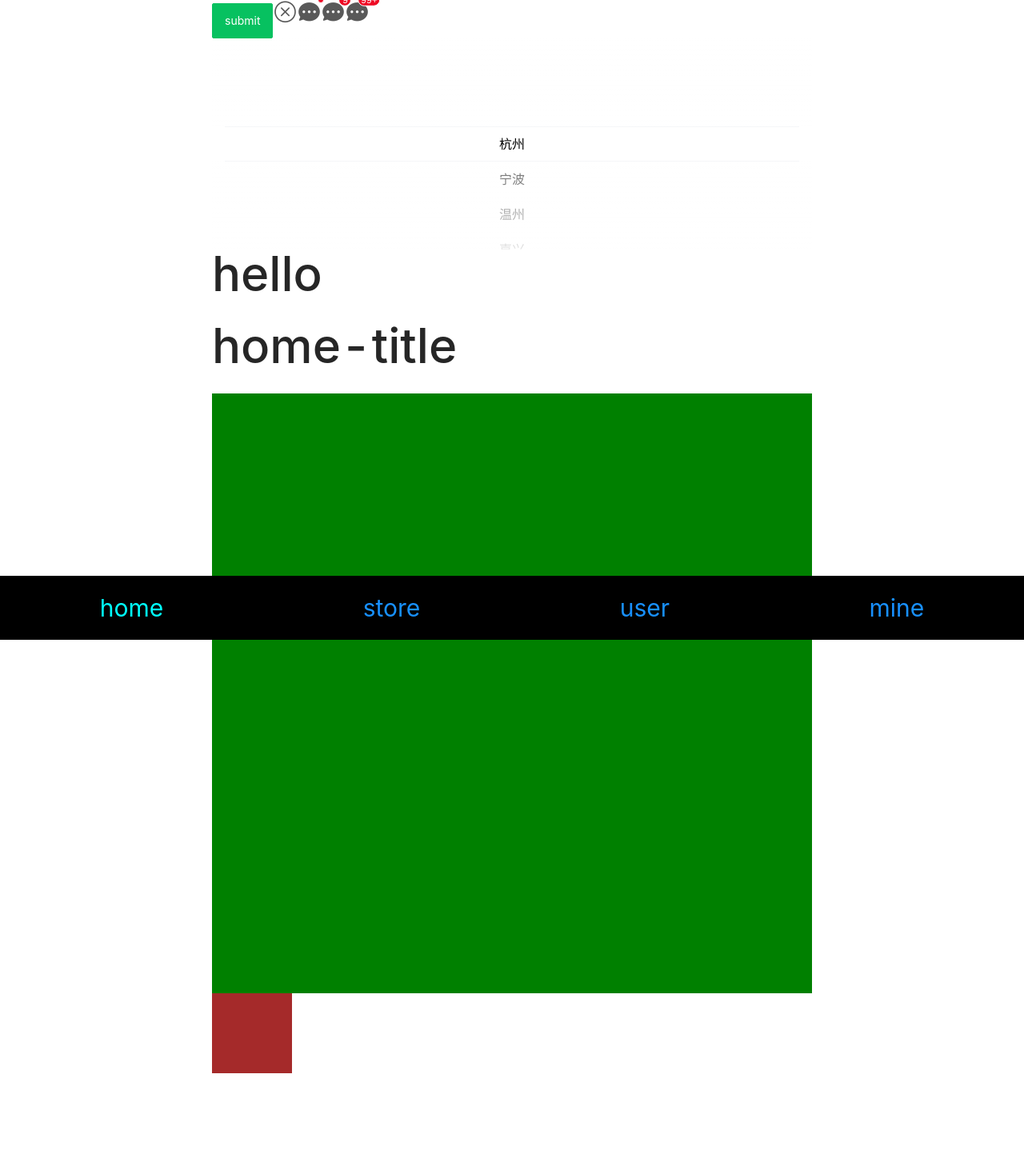
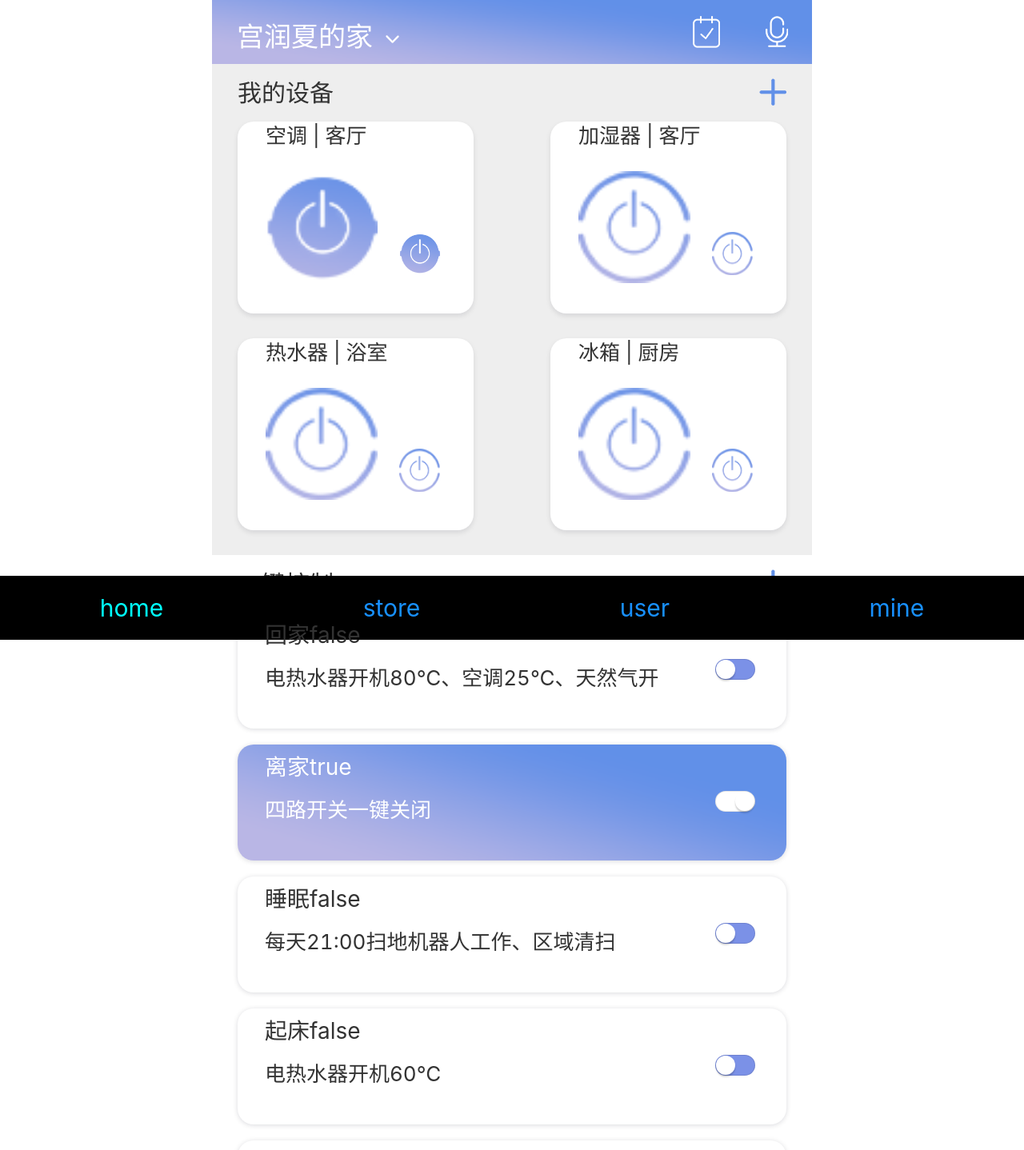
Before and after one commit to yuanyuanDang/meijv, a Vue app: page / in a window 1280 px wide. Shown: the top 1438 px of the page at 80% size. Before the commit the page ends 1342 px from the top, so only its background shows below. Built offline with nearby package versions, Linux system fonts and the light colour scheme.

Commit message:
finish home.vue

```diff
--- a/src/assets/stylesheets/views/home-view.scss
+++ b/src/assets/stylesheets/views/home-view.scss
@@ -1,15 +1,163 @@
 .home-container {
-  line-height: 1;
-
-  .box {
-    height: 7.5rem;
-    width: 7.5rem;
-    background: green;
+  font-size: 50px;
+  .header{
+    position: relative;
+    width: 100%;
+    height: .8rem;
+    .background{
+      position: absolute;
+      left: 0;
+      top: 0;
+      width: 100%;
+      height: .8rem;
+    }
+    .header-left{
+      float: left;
+      position: relative;
+      margin-left: .31rem;
+      font-size: .34rem;
+      color: #ffffff;
+      z-index: 2;
+      margin-top: .2rem;
+      span{
+        font-size: .34rem;
+      }
+      img{
+        height: .24rem;
+        width: .31rem;
+      }
+    }
+    .header-right{
+      float: right;
+      margin-right: .3rem;
+      display: flex;
+      position: relative;
+      margin-top: .2rem;
+      img:nth-child(1){
+        width: .34rem;
+        height: .4rem;
+        margin-right: .57rem;
+      }
+      img:nth-child(2){
+        width: .28rem;
+        height: .39rem;
+      }
+    }
+  }
+  .add-equipment{
+    padding: 0 .32rem;
+    background-color: #eeeeee;
+    .add-equipment-top{
+      height: .72rem;
+      width: 100%;
+      span{
+        line-height: .72rem;
+        font-size: .3rem;
+        color: #333;
+        float: left;
+        display: block;
+      }
+      img{
+        width: .34rem;
+        float: right;
+        margin-top: .18rem;
+      }
+    }
+    .add-equipment-bottom {
+     display: flex;
+      flex-wrap: wrap;
+      justify-content: space-between;
+      .equipment {
+        position: relative;
+        width: 2.95rem;
+        height: 2.4rem;
+        box-shadow:0 .03rem .06rem 0 rgba(0,14,31,0.1);
+        border-radius:20px;
+        background-color: #fff;
+        padding-left: .35rem;
+        margin-bottom: .31rem;
+        p {
+          font-size: .26rem;
+          line-height: .36rem;
+          color: #333333;
+        }
+        div {
+          img:nth-child(1) {
+            height: 1.4rem;
+            width: 1.4rem;
+          }
+          img:nth-child(2) {
+            position: absolute;
+            right: .42rem;
+            bottom: .48rem;
+            height: .54rem;
+            width: .51rem;
+          }
+        }
+      }
+    }
+  }
+  .controls{
+    padding: 0 .32rem;
+    .control-top{
+      height: .72rem;
+      width: 100%;
+      span{
+        line-height: .72rem;
+        font-size: .3rem;
+        color: #333;
+        float: left;
+        display: block;
+      }
+      img{
+        width: .34rem;
+        float: right;
+        margin-top: .18rem;
+      }
+    }
+    .control{
+      position: relative;
+      box-shadow:0 1px 6px 0 rgba(0,14,31,0.15);
+      border-radius:20px;
+      height: 1.45rem;
+      padding-top: .15rem;
+      padding-left: .34rem;
+      margin-bottom: .2rem;
+      color: #333333;
+      font-weight: 400;
+      overflow: hidden;
+      img{
+        position: absolute;
+        top: 0;
+        left: 0;
+        width: 0;
+        height: 0;
+      }
+      p:nth-child(2){
+        position: relative;
+        font-size: .28rem;
+        line-height: .26rem;
+        z-index: 3;
+      }
+      p:nth-child(3){
+        position: relative;
+        font-size: .26rem;
+        line-height: .26rem;
+        z-index: 3;
+      }
+      .switch{
+       position: absolute;
+        top: .58rem;
+        right: .39rem;
+      }
+    }
+    .select-control.control{
+      color: white;
+      img{
+        width: 100%;
+        height: 100%;
+      }
+    }
   }
 
-  .box1 {
-    height: 1rem;
-    width: 1rem;
-    background: brown;
-  }
 }
--- a/src/components/vant-component.js
+++ b/src/components/vant-component.js
@@ -10,7 +10,8 @@ import {
   Row,
   Col,
   Tab,
-  Tabs
+  Tabs,
+  Switch
 } from "vant";
 
 // 导入样式
@@ -26,3 +27,4 @@ Vue.component("van-row", Row);
 Vue.component("van-col", Col);
 Vue.component("van-tab", Tab);
 Vue.component("van-tabs", Tabs);
+Vue.component("van-switch", Switch);
--- a/src/views/Home.vue
+++ b/src/views/Home.vue
@@ -1,22 +1,62 @@
 <template>
   <div class="home-container">
-    <!--Home-->
-    <van-button type="primary">submit</van-button>
-    <van-icon name="close" />
-    <van-icon name="chat" dot />
-    <van-icon name="chat" info="9" />
-    <van-icon name="chat" info="99+" />
-    <van-picker :columns="columns" @change="onChange" />
-    <h1>{{ title }}</h1>
-    <h1>{{ home_title }}</h1>
-    <div class="box"></div>
-    <div class="box1"></div>
+    <div class="header">
+      <img class="background" src="../assets/images/home/juxing2@2x.png" />
+      <div class="header-left">
+        <span>宫润夏的家 </span>
+        <img src="../assets/images/home/xiajiantou.svg" />
+      </div>
+      <div class="header-right">
+        <img src="../assets/images/home/qiandao@2x.png" />
+        <img src="../assets/images/home/yuyin@2x.png" />
+      </div>
+    </div>
+    <div class="add-equipment">
+      <div class="add-equipment-top">
+        <span>我的设备</span>
+        <img src="../assets/images/home/jiahao1@2x.png" />
+      </div>
+      <div class="add-equipment-bottom">
+        <div class="equipment" v-for="(item, index) in equipment" :key="index">
+          <p>{{ item.text }}</p>
+          <div>
+            <img :src="item.img1" />
+            <img @click="color($event, index)" :src="item.img2" />
+          </div>
+        </div>
+      </div>
+    </div>
+    <div class="controls">
+      <div class="control-top">
+        <span>一键控制</span>
+        <img src="../assets/images/home/jiahao1@2x.png" />
+      </div>
+      <div
+        v-for="(item, index) in control"
+        :data-index="index"
+        :key="index"
+        :class="item.class"
+      >
+        <img src="../assets/images/home/juxing2@2x.png" />
+        <p>{{ item.text1 }}{{ item.checked }}</p>
+        <p>{{ item.text2 }}</p>
+        <van-switch
+          v-model="item.checked"
+          size="24px"
+          inactive-color="#7b91e7"
+          active-color="#ffffff"
+          class="switch"
+          v-on:change="select($event, index)"
+        />
+      </div>
+    </div>
   </div>
 </template>
 
 <script>
 import { mapState } from "vuex";
-import { Toast } from "vant";
+import equipment_img2 from "../assets/images/home/kaiguan1@2x.png";
+import equipment_img1 from "../assets/images/home/kaiguan@2x.png";
 
 export default {
   name: "Home",
@@ -26,13 +66,106 @@ export default {
   },
   data() {
     return {
-      columns: ["杭州", "宁波", "温州", "嘉兴", "湖州"]
+      equipment: [
+        {
+          img1: equipment_img1,
+          img2: equipment_img1,
+          text: "空调 | 客厅",
+          blue: true
+        },
+        {
+          img1: equipment_img2,
+          img2: equipment_img2,
+          text: "加湿器 | 客厅",
+          blue: false
+        },
+        {
+          img1: equipment_img2,
+          img2: equipment_img2,
+          text: "热水器 | 浴室",
+          blue: false
+        },
+        {
+          img1: equipment_img2,
+          img2: equipment_img2,
+          text: "冰箱 | 厨房",
+          blue: false
+        }
+      ],
+      control: [
+        {
+          text1: "回家",
+          text2: "电热水器开机80℃、空调25℃、天然气开",
+          checked: false,
+          class: "control"
+        },
+        {
+          text1: "离家",
+          text2: "四路开关一键关闭",
+          checked: true,
+          class: "control select-control"
+        },
+        {
+          text1: "睡眠",
+          text2: "每天21:00扫地机器人工作、区域清扫",
+          checked: false,
+          class: "control"
+        },
+        {
+          text1: "起床",
+          text2: "电热水器开机60℃",
+          checked: false,
+          class: "control"
+        },
+        {
+          text1: "一键开灯",
+          text2: "四路开关一键打开",
+          checked: false,
+          class: "control"
+        },
+        {
+          text1: "定时清扫",
+          text2: "每天21:00扫地机器人工作、区域清扫",
+          checked: false,
+          class: "control"
+        },
+        {
+          text1: "定时布防",
+          text2: "每天09:00网关开启布防模式",
+          checked: false,
+          class: "control"
+        },
+        {
+          text1: "自定义模式",
+          text2: "点击添加自定义模式",
+          checked: false,
+          class: "control"
+        }
+      ]
     };
   },
   methods: {
-    onChange(picker, value, index) {
-      Toast(`当前值：${value}, 当前索引：${index}`);
+    select(e, i) {
+      this.control[i].checked = e;
+      if (e === true) {
+        this.control[i].class = "control select-control";
+      } else if (e === false) {
+        this.control[i].class = "control";
+      }
+    },
+    color(e, i) {
+      if (this.equipment[i].blue) {
+        this.equipment[i].img2 = equipment_img2;
+        this.equipment[i].blue = false;
+      } else {
+        this.equipment[i].img2 = equipment_img1;
+        this.equipment[i].blue = true;
+      }
     }
   }
 };
 </script>
+
+<style lang="scss" scoped>
+@import "../assets/stylesheets/views/home-view";
+</style>
```
Also changed, not shown: src/assets/images/home/xiajiantou.svg (added).
